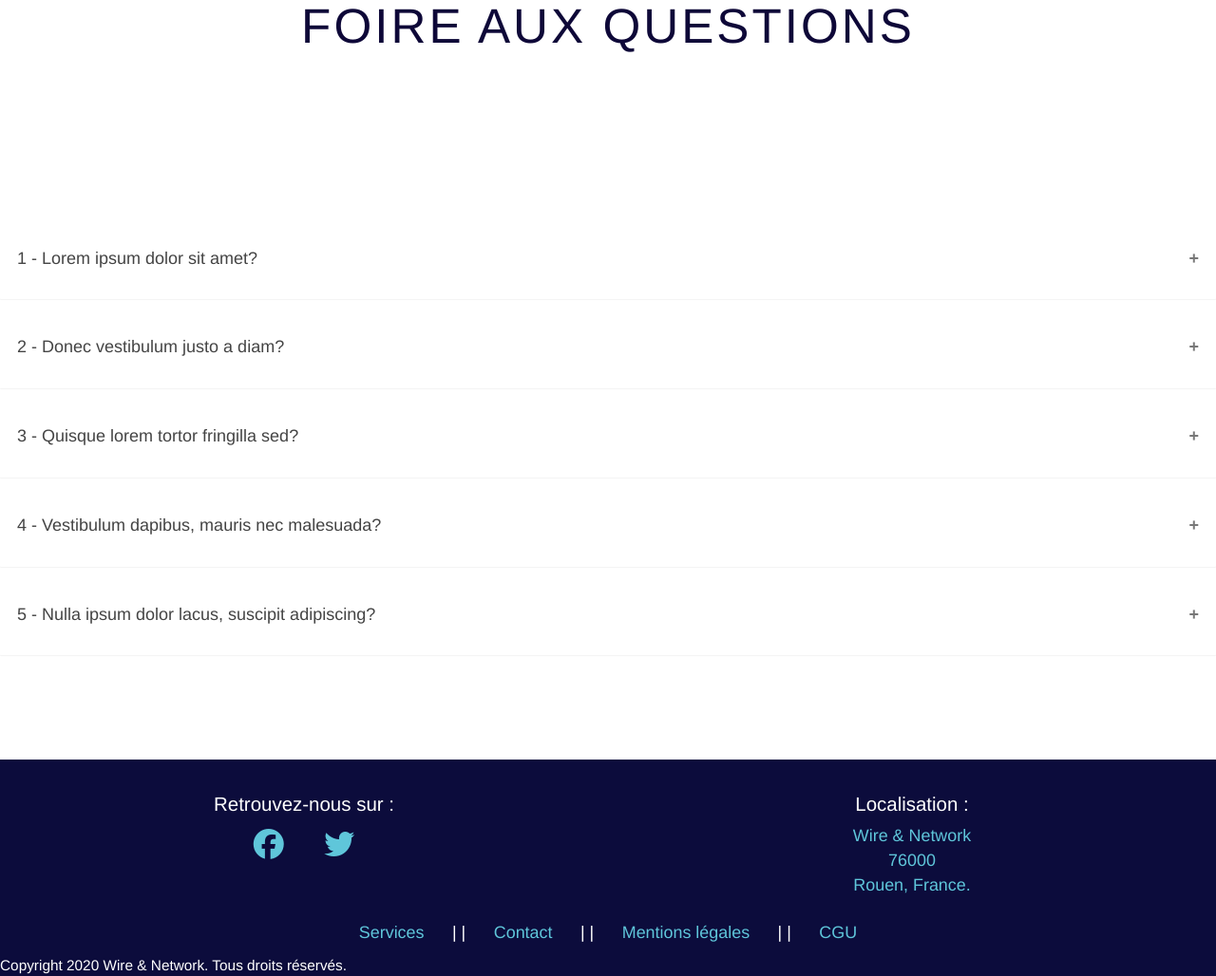
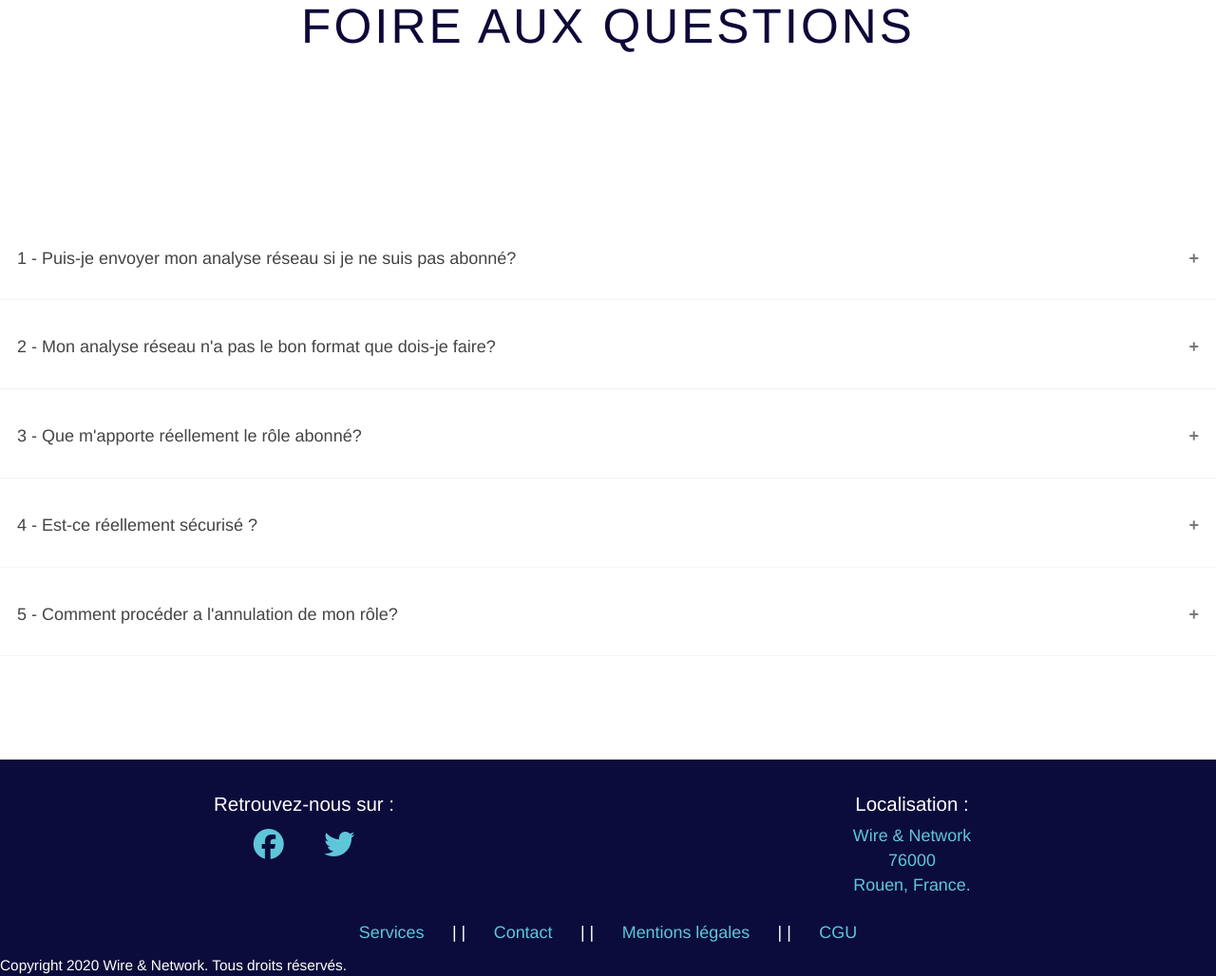
Before and after one commit to AxelBarbeHusson/reseaux, a PHP site: page /contact.php in a window 1280 px wide. Shown: the part 1405-2433 px from the top of the page at 95% size. Run offline with PHP 8.4, Linux system fonts and the light colour scheme; tables that the repository leaves empty or names only in its code hold one stand-in row (values such as "Sample post"); a stand-in replaces the project's code that opens the database connection; some libraries are stand-ins or nearby versions.

Commit message:
Modification de la page contact.php

```diff
--- a/contact.php
+++ b/contact.php
@@ -47,7 +47,7 @@ if (!empty($_POST['submitted'])) {
             if (count($errors) == 0) {
                 $sql = "INSERT INTO questions VALUES (null,:id_user,:question,'')";
                 $query = $pdo->prepare($sql);
-                $query->bindValue(':id_user',$_SESSION['login']['id'],  PDO::PARAM_STR);
+                $query->bindValue(':id_user', $_SESSION['login']['id'], PDO::PARAM_STR);
                 $query->bindValue(':question', $message, PDO::PARAM_STR);
                 $query->execute();
                 $success = true;
@@ -72,7 +72,7 @@ include('inc/header.php'); ?>
                         <label for="nom">Nom *</label>
                         <input type="text" id="nom" name="nom" value="<?php if (!empty($_POST)) {
                             echo $_POST['nom'];
-                        } ?>" >
+                        } ?>">
                         <p class="error"><?php if (!empty($errors['nom'])) {
                                 echo $errors['nom'];
                             } ?></p>
@@ -91,7 +91,8 @@ include('inc/header.php'); ?>
                                 echo $errors['email'];
                             } ?></p>
                         <label for="subject">Sujet *</label>
-                        <input class="subject" type="text" id="subject" name="subject" value="<?php if (!empty($_POST)) {
+                        <input class="subject" type="text" id="subject" name="subject"
+                               value="<?php if (!empty($_POST)) {
                                    echo $_POST['subject'];
                                } ?>">
                         <p class="error"><?php if (!empty($errors['subject'])) {
@@ -109,64 +110,66 @@ include('inc/header.php'); ?>
             <?php } ?>
             <div id="accordion">
                 <p class="faq">Foire aux questions</p>
-                <button class="accordion"><span class="num">1 - </span>Lorem ipsum dolor sit amet?</button>
+                <button class="accordion"><span class="num">1 - </span>Puis-je envoyer mon analyse réseau si je ne suis
+                    pas abonné?
+                </button>
                 <div class="panel">
-                    <p>Mauris mauris ante, blandit et, ultrices a, suscipit eget, quam. Integer
-                        ut neque. Vivamus nisi metus, molestie vel, gravida in, condimentum sit
-                        amet, nunc. Nam a nibh. Donec suscipit eros. Nam mi. Proin viverra leo ut
-                        odio. Curabitur malesuada. Vestibulum a velit eu ante scelerisque vulputate.</p>
+                    <p>Oui vous pouvez nous envoyer votre analyse réseau gratuitement et vous assurer une réponse dans
+                        les meilleurs délais. Cependant votre réponse sera sous forme de tableau simple sans plus de
+                        détails, au contraire de notre rôle abonné qui lui aura une vue plus détaillées avec notamment
+                        une analyse directe sur notre site ne nécessitant aucun logiciel</p>
                 </div>
 
-                <button class="accordion"><span class="num">2 - </span>Donec vestibulum justo a diam?</button>
-                <div class="panel">
-                    <p>Pellentesque facilisis. Nulla imperdiet sit amet magna. Vestibulum dapibus, mauris nec
-                        malesuada
-                        fames ac
-                        turpis velit, rhoncus eu, luctus et interdum adipiscing wisi. Etiam ullamcorper.</p>
-                </div>
-                <button class="accordion"><span class="num">3 - </span>Quisque lorem tortor fringilla sed?</button>
-                <div class="panel">
-                    <p>Pellentesque facilisis. Nulla imperdiet sit amet magna. Vestibulum dapibus, mauris nec
-                        malesuada
-                        fames ac
-                        turpis velit, rhoncus eu, luctus et interdum adipiscing wisi. Etiam ullamcorper.</p>
-                </div>
-                <button class="accordion"><span class="num">4 - </span>Vestibulum dapibus, mauris nec malesuada?
+                <button class="accordion"><span class="num">2 - </span>Mon analyse réseau n'a pas le bon format que
+                    dois-je faire?
                 </button>
                 <div class="panel">
-                    <p>Pellentesque facilisis. Nulla imperdiet sit amet magna. Vestibulum dapibus, mauris nec
-                        malesuada
-                        fames ac
-                        turpis velit, rhoncus eu, luctus et interdum adipiscing wisi. Etiam ullamcorper.</p>
+                    <p>Afin d'analyser au mieux votre analyse réseau notre équipe a besoin d'un fichier comprenant
+                        l'extension JSON générée par le logiciel WireShark ou encore TShark. Si vous êtes abonné vous
+                        pouvez directement analyser votre réseau via notre site et cela en direct.</p>
                 </div>
-                <button class="accordion"><span class="num">5 - </span>Nulla ipsum dolor lacus, suscipit adipiscing?
+                <button class="accordion"><span class="num">3 - </span>Que m'apporte réellement le rôle abonné?</button>
+                <div class="panel">
+                    <p>En plus d'une utilisation de notre propre analyseur de réseau, le rôle abonné vous permet
+                        d'accéder à un formulaire de contact plus personnalisé. Notre équipe prendra le soin de répondre
+                        au mieux à vos questions et cela instantanément, de plus votre analyse réseau contiendra
+                        notamment des graphiques expliquant en détails l'analyse.
+                    </p>
+                </div>
+                <button class="accordion"><span class="num">4 - </span>Est-ce réellement sécurisé ?
                 </button>
                 <div class="panel">
-                    <p>Pellentesque facilisis. Nulla imperdiet sit amet magna. Vestibulum dapibus, mauris nec
-                        malesuada
-                        fames ac
-                        turpis velit, rhoncus eu, luctus et interdum adipiscing wisi. Etiam ullamcorper.</p>
+                    <p>Oui notre système est 100% sécurisé avec une protection 24/24h de vos données personnelles sur
+                        nos sites. Les informations de paiements ne sont pas stockées dans notre base de données afin de
+                        vous permettre une sécurité en plus.</p>
+                </div>
+                <button class="accordion"><span class="num">5 - </span>Comment procéder a l'annulation de mon rôle?
+                </button>
+                <div class="panel">
+                    <p>Une fois que vous avez souscris à notre rôle dit "abonné" vous receverez un email confirmant
+                        votre souscription. Sur ce mail vous aurez la possiblité d'accéder à votre compte. Vous pourrez
+                        vous désinscrire une fois le mois passé et seulement après. La souscription vous engage sur un
+                        mois, vous n'aurez donc pas la possibilté de vous désinscrire pendant ce mois.</p>
                 </div>
                 <?php
                 $number = 5;
                 $sql = "SELECT * FROM questions";
                 $resultat = $pdo->query($sql);
                 $ligne = $resultat->fetch();
-                    if(!empty($_SESSION['login']['id'])) {
+                if (!empty($_SESSION['login']['id'])) {
                     if (!empty($ligne['question'])) {
                         if (!empty($ligne['reponse'])) {
                             foreach ($ligne as $ligne['id_user']) {
                                 $number++;
                                 echo '
-                <button class="accordion"><span class="num">'. $number .' - </span>' . $ligne['question'] . '</button>
+                <button class="accordion"><span class="num">' . $number . ' - </span>' . $ligne['question'] . '</button>
                 <div class="panel">
                     <p>' . $ligne['reponse'] . '</p>
                 </div>';
                             }
                         }
                     }
-                    }
-                    ; ?>
+                }; ?>
 
 
             </div>
```
Lines whose indentation alone changed are shown as unchanged.
